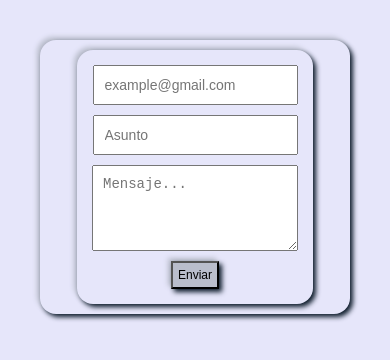
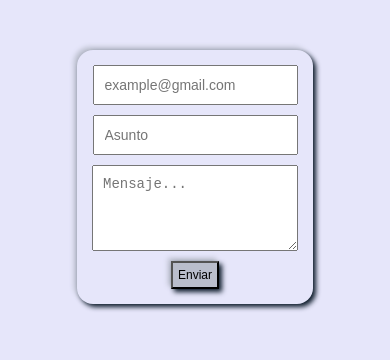
Before and after one commit to FranciscoDJVI/Portafolio, a React (Vite) app in the folder portafolio/: page /contacts in a window 390 px wide. Shown: the top 360 px of the page. Built offline with nearby package versions, Linux system fonts and the light colour scheme; a web font is replaced by a local one.

Commit message:
delete box-shadow

```diff
--- a/portafolio/src/App.css
+++ b/portafolio/src/App.css
@@ -165,9 +165,6 @@ body {
     flex-wrap: wrap;
     align-items: center;
     justify-content: center;
-    box-shadow:
-      3px 3px 5px #0d1b2a,
-      -3px -3px 5px #babecc;
     border-radius: 16px;
     padding: 10px;
     height: fit-content;
@@ -355,9 +352,6 @@ body {
     flex-wrap: wrap;
     align-items: center;
     justify-content: center;
-    box-shadow:
-      3px 3px 5px #0d1b2a,
-      -3px -3px 5px #babecc;
     border-radius: 16px;
     padding: 10px;
     height: fit-content;
```
